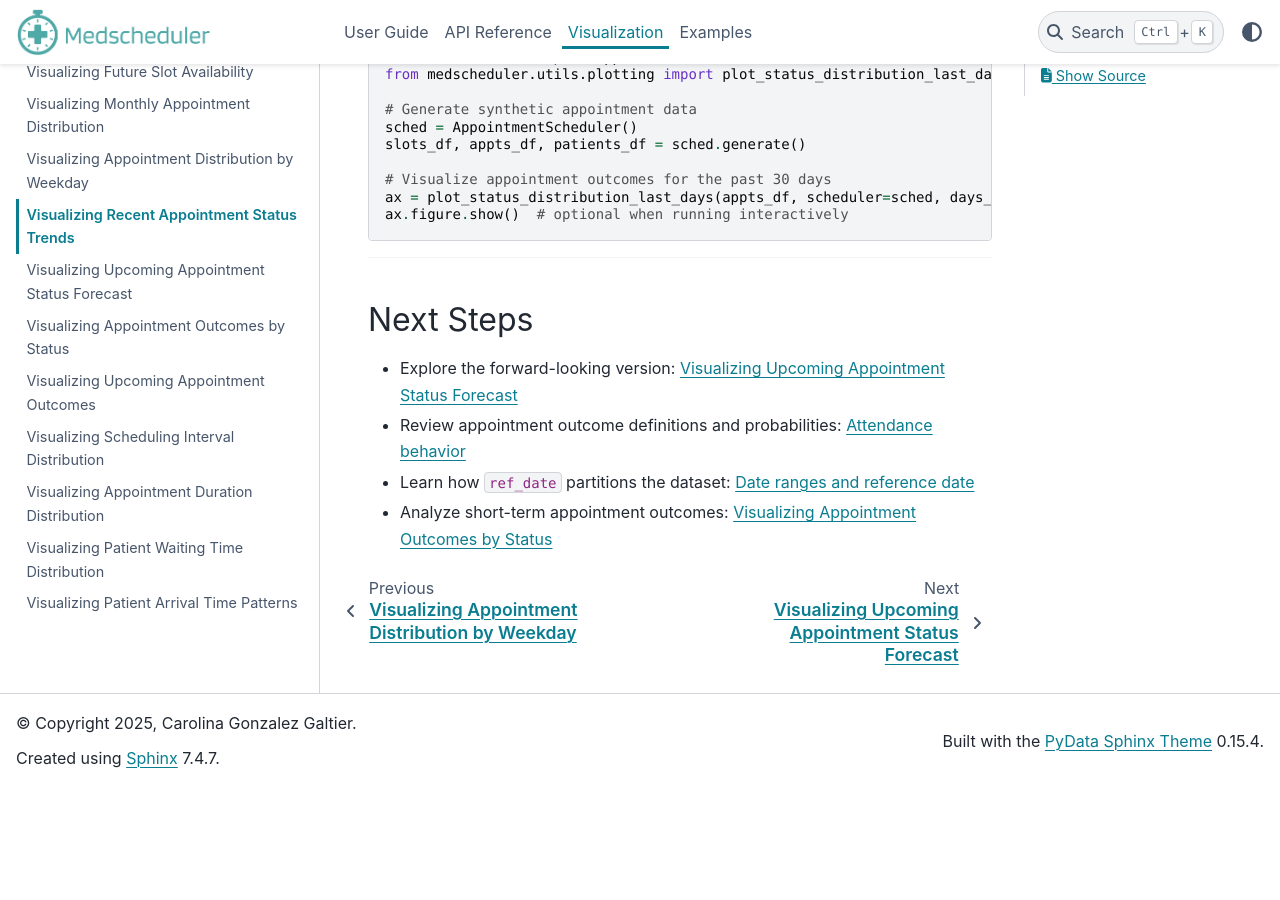
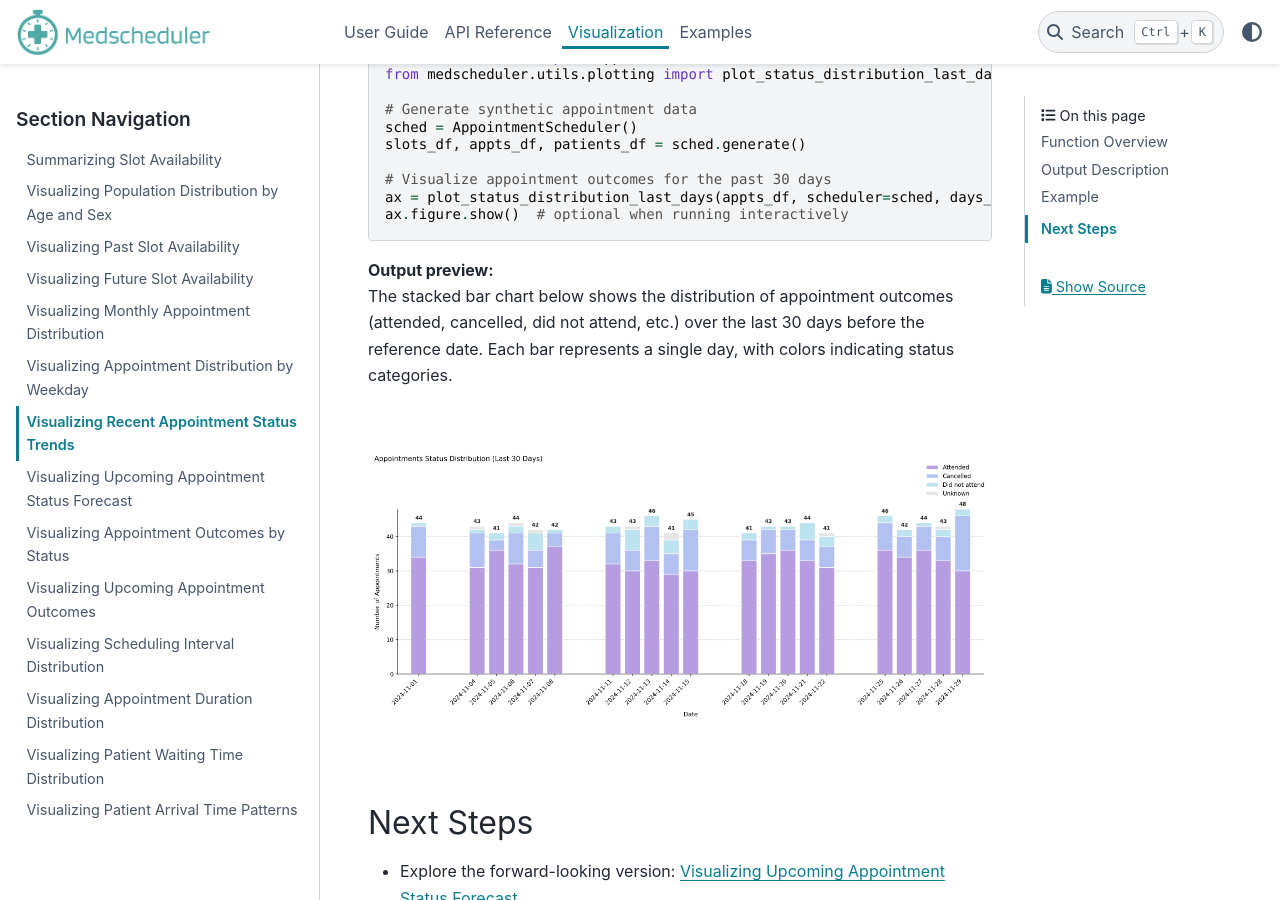
Before and after one commit to carogaltier/medscheduler, a Sphinx documentation site: the page built from docs/visualization/plot_status_distribution_last_days.md, in a window 1280 px wide and 900 px high, scrolled down 1808 px. Built offline with Sphinx 7.4.7 and the PyData theme 0.15.4, drawn with Linux system fonts in a browser that asks for light colours; before the commit the page ends 2595 px from its top, so only the background shows below that.

Commit message:
Update plot_status_distribution_last_days.md

````diff
--- a/docs/visualization/plot_status_distribution_last_days.md
+++ b/docs/visualization/plot_status_distribution_last_days.md
@@ -49,7 +49,10 @@ slots_df, appts_df, patients_df = sched.generate()
 ax = plot_status_distribution_last_days(appts_df, scheduler=sched, days_back=30)
 ax.figure.show()  # optional when running interactively
 ```
+**Output preview:**
+The stacked bar chart below shows the distribution of appointment outcomes (attended, cancelled, did not attend, etc.) over the last 30 days before the reference date. Each bar represents a single day, with colors indicating status categories.
 
+![Status Distribution Last Days](../_static/visuals/plot_status_distribution_last_days.png)
 ---
 
 ## Next Steps
````
